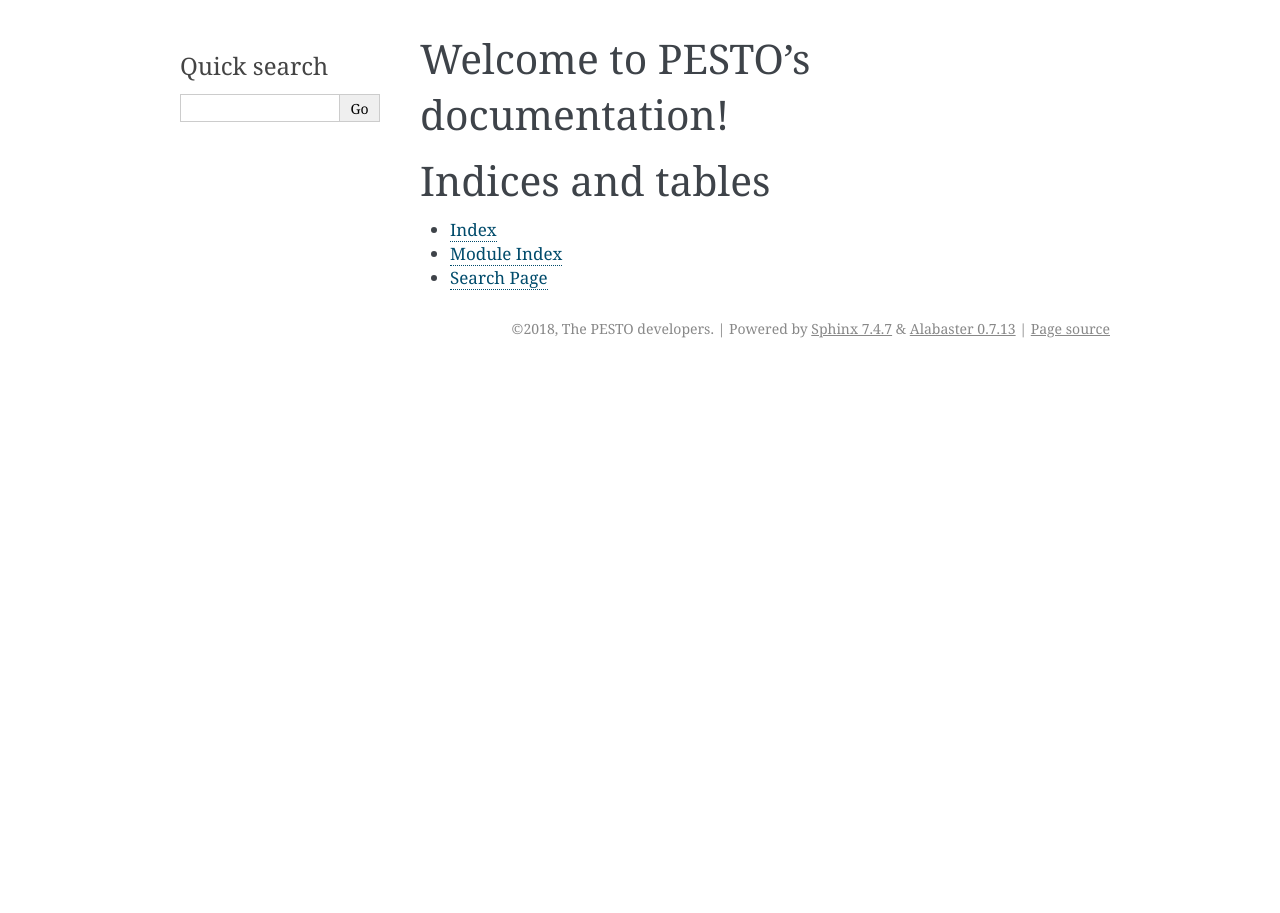
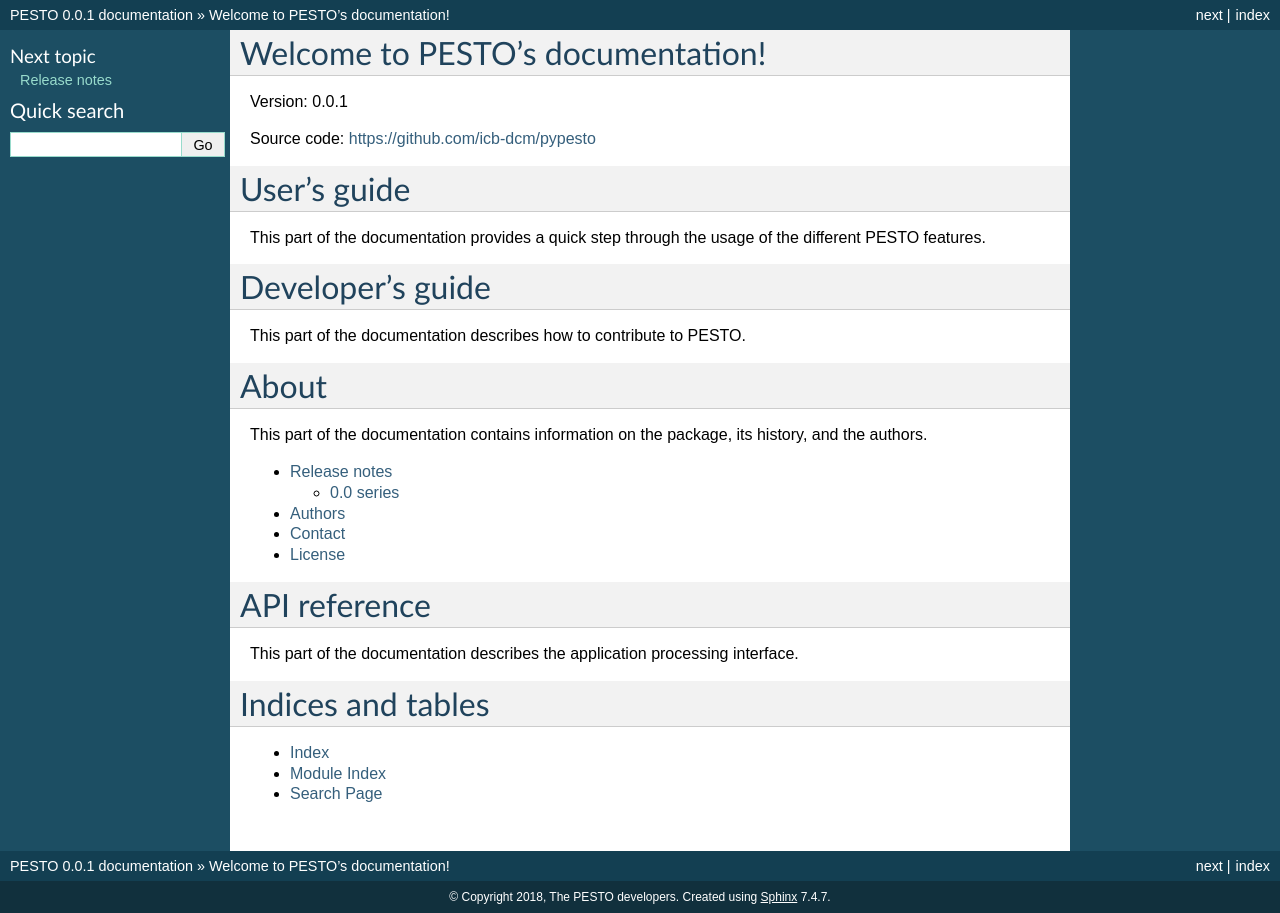
Before and after one commit to ICB-DCM/pyPESTO, a Sphinx documentation site: the page built from doc/index.rst, in a window 1280 px wide. Built offline with Sphinx 7.4.7, drawn with Linux system fonts in a browser that asks for light colours.

Commit message:
extend doc

```diff
--- a/doc/conf.py
+++ b/doc/conf.py
@@ -31,7 +31,7 @@
 # Add any Sphinx extension module names here, as strings. They can be
 # extensions coming with Sphinx (named 'sphinx.ext.*') or your custom
 # ones.
-extensions = []
+extensions = ['sphinx.ext.autodoc']
 
 # Add any paths that contain templates here, relative to this directory.
 templates_path = ['_templates']
@@ -84,7 +84,7 @@
 # The theme to use for HTML and HTML Help pages.  See the documentation for
 # a list of builtin themes.
 #
-html_theme = 'alabaster'
+html_theme = 'classic'
 
 # Theme options are theme-specific and customize the look and feel of a theme
 # further.  For a list of options available for each theme, see the
--- a/doc/index.rst
+++ b/doc/index.rst
@@ -6,9 +6,51 @@
 Welcome to PESTO's documentation!
 ===================================
 
+Version: |version|
+
+Source code: https://github.com/icb-dcm/pypesto
+
+
+
+User's guide
+============
+
+This part of the documentation provides a quick step through
+the usage of the different PESTO features.
+
+
+
+Developer's guide
+=================
+
+This part of the documentation describes how to contribute
+to PESTO.
+
+
+
+About
+=====
+
+This part of the documentation contains information on the
+package, its history, and the authors.
+
 .. toctree::
    :maxdepth: 2
-   :caption: Contents:
+
+   releasenotes
+   authors
+   contact
+   license
+
+
+
+API reference
+=============
+
+This part of the documentation describes the application
+processing interface.
+
+.. toctree::
 
 
 
--- /dev/null
+++ b/doc/license.rst
@@ -0,0 +1,6 @@
+License
+=======
+
+
+.. literalinclude:: ../LICENSE
+   :language: none
--- /dev/null
+++ b/doc/releasenotes.rst
@@ -0,0 +1,12 @@
+Release notes
+=============
+
+
+0.0 series
+..........
+
+
+0.0.1
+-----
+
+* Basic framework and implementation of the optimization.
--- a/setup.py
+++ b/setup.py
@@ -1,14 +1,18 @@
 from setuptools import setup, find_packages
 import os
 
+
+# extract version
 with open(os.path.join(os.path.dirname(__file__), "pesto", "version.py")) as f:
     version = f.read().split('\n')[0].split('=')[-1].strip(' ').strip('"')
 
 
+# read a file
 def read(fname):
     return open(os.path.join(os.path.dirname(__file__), fname)).read()
 
 
+# project metadata
 setup(name='pypesto',
       version=version,
       description="Parameter EStimation TOolbox",
```
Also changed, not shown: doc/authors.rst (added, +15 -0 lines), doc/contact.rst (added, +8 -0 lines), 1 other file.
